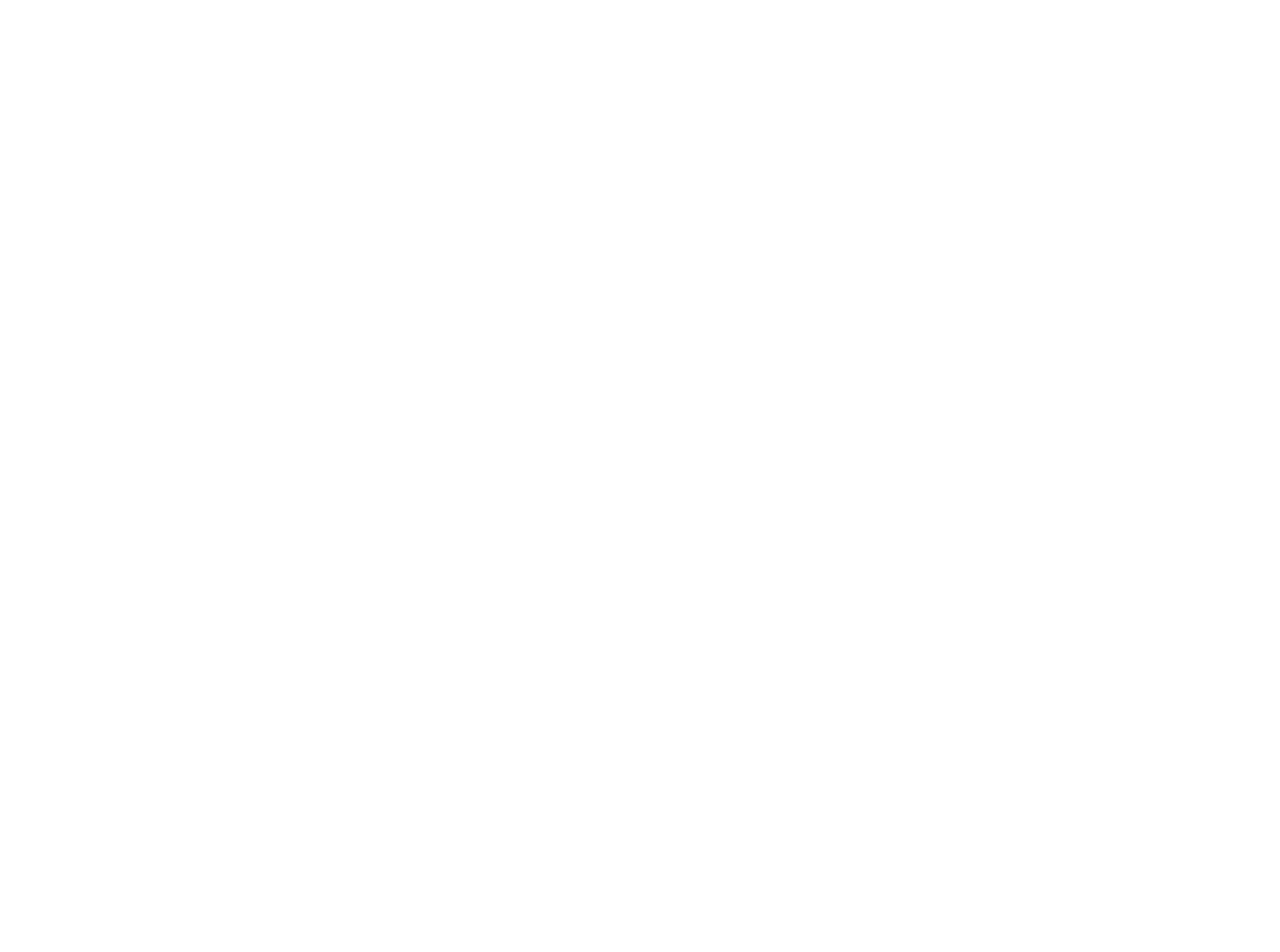
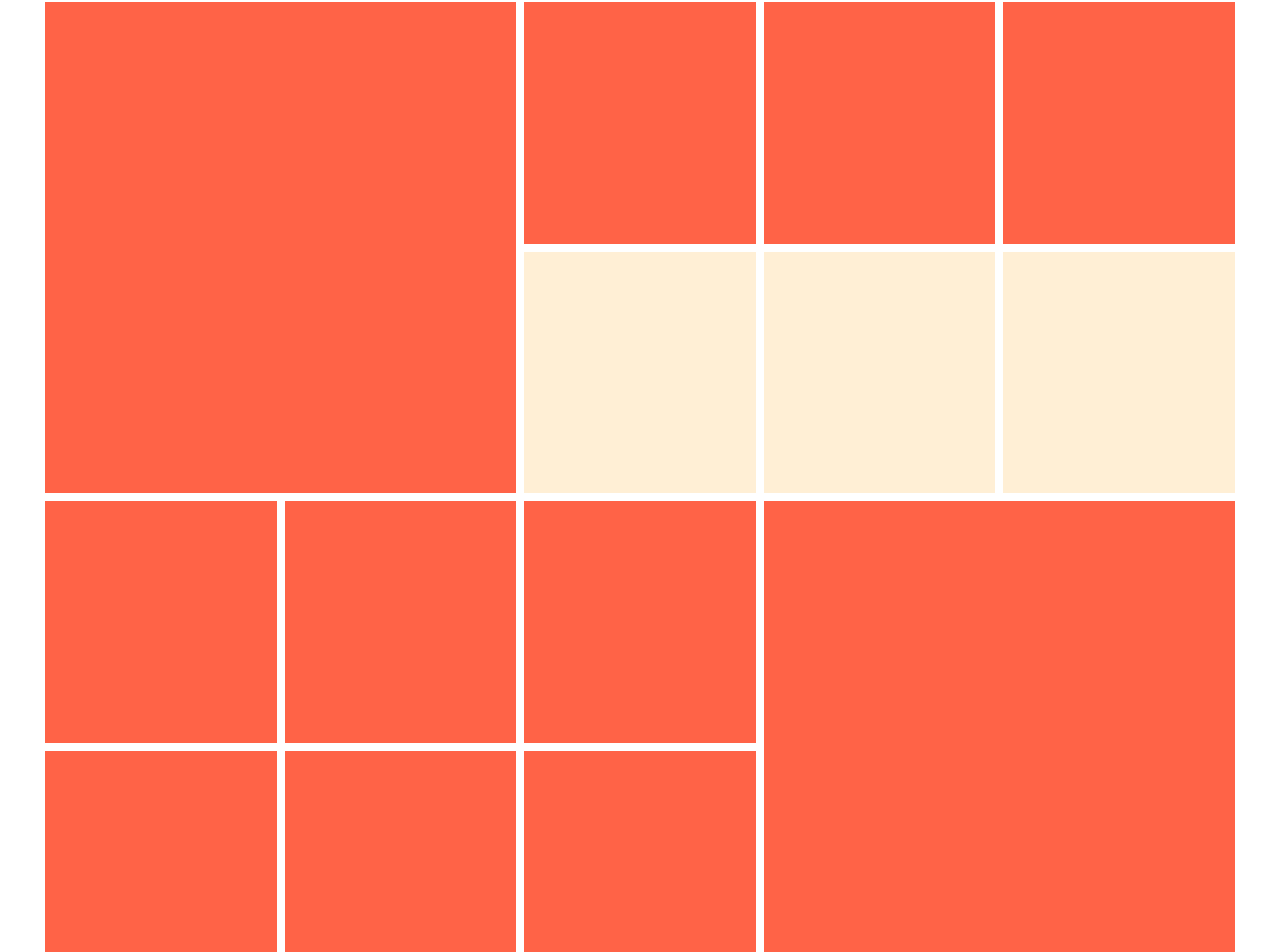
Before and after one commit to danctila/nyu-website, a React (Vite) app in the folder NYU_Website/: page / in a window 1280 px wide. Shown: the part 168-1120 px from the top of the page. Before the commit the page ends 800 px from the top, so only its background shows below. Built offline with nearby package versions, Linux system fonts and the light colour scheme.

Commit message:
Created template grid for main page

```diff
--- a/NYU_Website/src/App.tsx
+++ b/NYU_Website/src/App.tsx
@@ -1,4 +1,5 @@
 import InformationBar from "./Components/InformationBar";
+import MainGrid from "./Components/MainGrid";
 import NYUHeader from "./Components/NYUHeader";
 
 function App() {
@@ -6,6 +7,7 @@
     <>
       <InformationBar />
       <NYUHeader />
+      <MainGrid />
     </>
   );
 }
--- /dev/null
+++ b/NYU_Website/src/Components/MainGrid.tsx
@@ -0,0 +1,32 @@
+import { Grid, GridItem } from "@chakra-ui/react";
+
+const MainGrid = () => {
+  return (
+    <Grid
+      h="1000px"
+      w="1200px"
+      margin="auto"
+      padding="5px"
+      templateRows="repeat(4, 1fr)"
+      templateColumns="repeat(5, 1fr)"
+      gap={2}
+    >
+      <GridItem rowSpan={2} colSpan={2} bg="tomato" />
+      <GridItem rowSpan={1} colSpan={1} bg="tomato" />
+      <GridItem rowSpan={1} colSpan={1} bg="tomato" />
+      <GridItem rowSpan={1} colSpan={1} bg="tomato" />
+      <GridItem colSpan={1} bg="papayawhip" />
+      <GridItem colSpan={1} bg="papayawhip" />
+      <GridItem colSpan={1} bg="papayawhip" />
+      <GridItem rowSpan={1} colSpan={1} bg="tomato" />
+      <GridItem rowSpan={1} colSpan={1} bg="tomato" />
+      <GridItem rowSpan={1} colSpan={1} bg="tomato" />
+      <GridItem rowSpan={2} colSpan={2} bg="tomato" />
+      <GridItem rowSpan={1} colSpan={1} bg="tomato" />
+      <GridItem rowSpan={1} colSpan={1} bg="tomato" />
+      <GridItem rowSpan={1} colSpan={1} bg="tomato" />
+    </Grid>
+  );
+};
+
+export default MainGrid;
```
